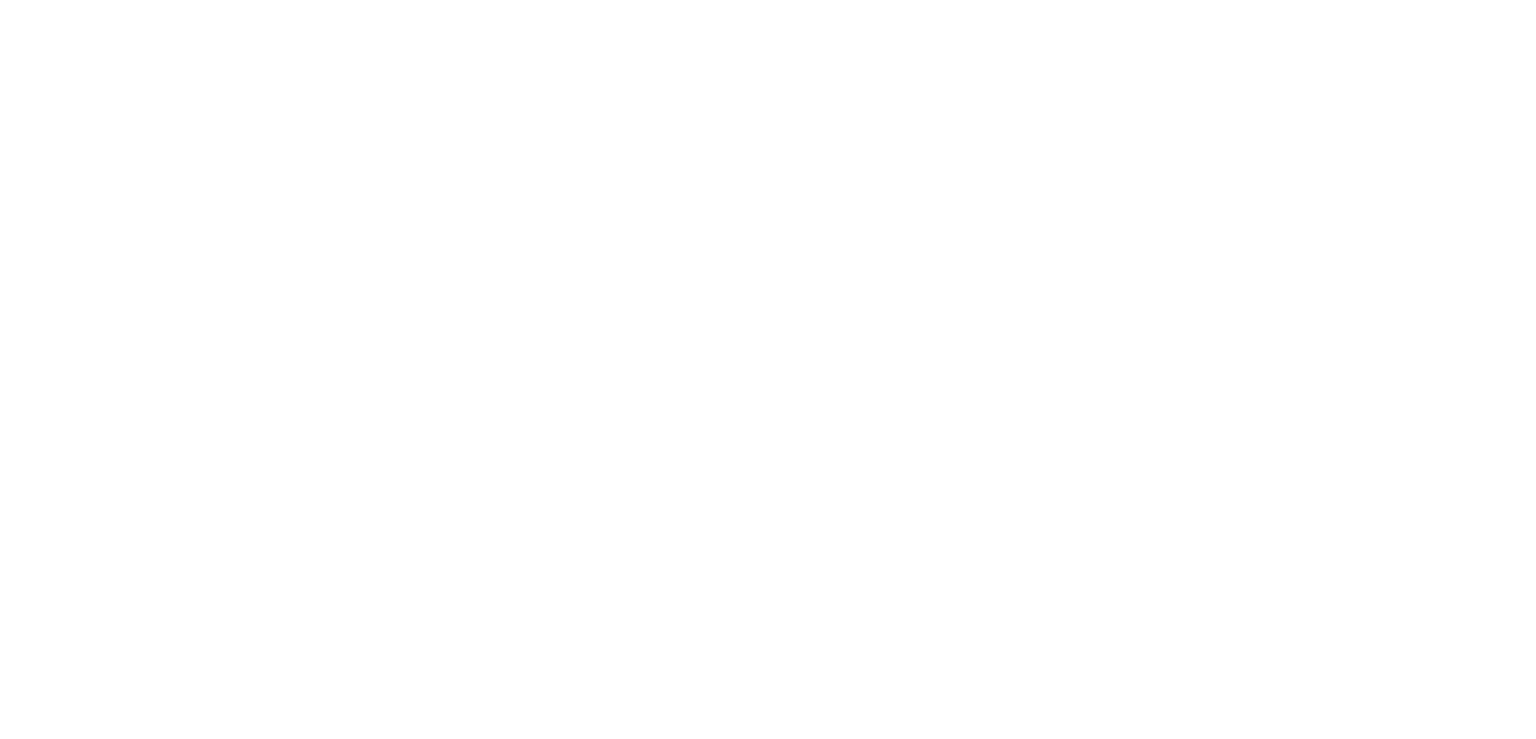
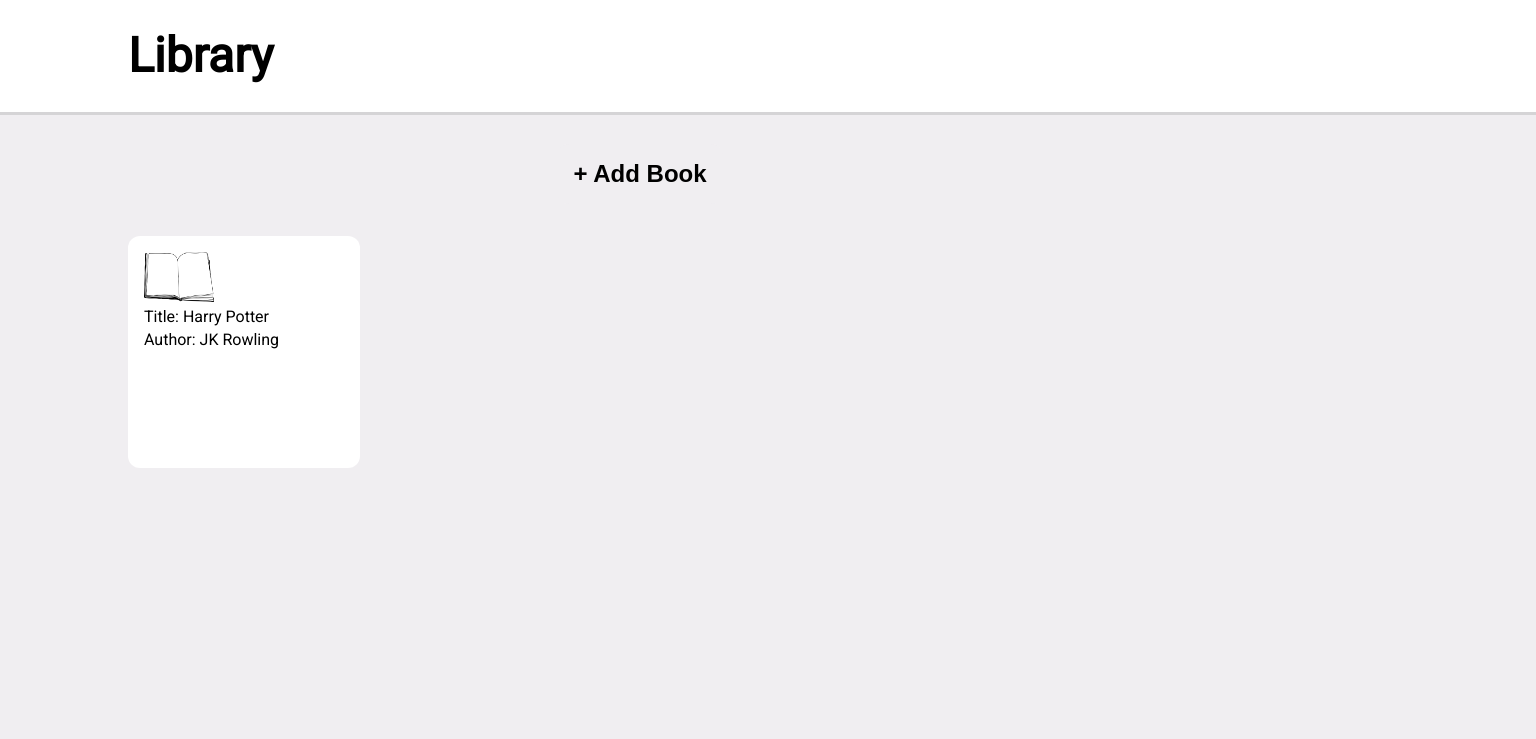
Before and after one commit to bthai2/library, a website: page index.html in a window 1280 px wide. Shown: the whole page, 1536 px wide, since content can reach past the window. Drawn offline with Linux system fonts and the light colour scheme.

Commit message:
update add button onclick

```diff
--- a/index.html
+++ b/index.html
@@ -9,6 +9,6 @@
     <script src="script.js" defer></script>
 </head>
 <body>
-
+    <nav>Library</nav>
 </body>
 </html>
--- a/script.js
+++ b/script.js
@@ -1,11 +1,90 @@
-function Book(title, author, pages, read) {
-    this.title = title;
-    this.author = author;
-    this.pages = pages;
-    this.read = read;
-    this.info = () => {
-        let s = `${title} by ${author}, ${pages} pages, `;
-        (read) ? s += 'read' : s += 'not read yet';
-        return s;
+const body = document.querySelector('body')
+
+class Book {
+  constructor (title, author, pages, read) {
+    this.title = title
+    this.author = author
+    this.pages = pages
+    this.read = read
+  }
+
+  info () {
+    let s = `${this.title} by ${this.author}, ${this.pages} pages, `;
+    (this.read) ? s += 'read' : s += 'not read yet'
+    return s
+  }
+}
+
+class Library {
+  constructor () {
+    this.books = []
+  }
+
+  addBook (book) {
+    if (!this.containsBook(book)) {
+      this.books.push(book)
+      updateDisplay()
     }
+  }
+
+  containsBook (book) {
+    return this.books.some(b => book.title === b.title)
+  }
 }
+
+function updateDisplay () {
+  console.log('container.appendChild')
+}
+
+function makeElement () {
+  const element = document.createElement('div')
+  element.classList.add('book')
+
+  const img = document.createElement('img')
+  img.setAttribute('src', './images/book.png')
+  element.appendChild(img)
+
+  const name = document.createElement('div')
+  name.textContent = 'Title: Harry Potter'
+  element.appendChild(name)
+
+  const author = document.createElement('div')
+  author.textContent = 'Author: JK Rowling'
+  element.appendChild(author)
+
+  return element
+}
+
+const library = new Library()
+
+const addButton = document.createElement('button')
+addButton.classList.add('addBtn')
+addButton.textContent = '+ Add Book'
+
+addButton.addEventListener('click', () => {
+  const name = prompt('Enter the name of the book')
+  const author = prompt('Enter the author of the book')
+  const numPages = prompt('How many pages are in the book')
+  let read = ''
+  let valid = false
+  while (!valid) {
+    read = prompt('Have you read the book yet (yes or no)?').toLowerCase()
+    if (read === 'yes' || read === 'no') {
+      valid = true
+    }
+  }
+  const readBool = read === 'yes'
+  const newBook = new Book(name, author, numPages, readBool)
+  library.addBook(newBook)
+})
+
+body.appendChild(addButton)
+
+const container = document.createElement('div')
+container.classList.add('container')
+
+const div = makeElement()
+
+container.appendChild(div)
+
+body.appendChild(container)
--- a/style.css
+++ b/style.css
@@ -49,3 +49,62 @@ table {
 	border-spacing: 0;
 }
 /*---------------------------Reset css above----------------------------------------------*/
+
+body {
+	font-family: 'Roboto', sans-serif, Arial;
+	background-color: #f0eef1;
+	display: grid;
+	gap: 32px;
+	/* display: flex;
+	flex-direction: column;
+	justify-content: center; */
+}
+
+nav {
+	font-size: 48px;
+	font-weight: bolder;
+	width: 100vw;
+	padding: 32px 10%;
+	background-color: white;
+	box-shadow: 0 3px #d5d4d6;
+}
+
+.addBtn {
+	background-color: #f0eef1;
+	border-style: none;
+	border-radius: 12px;
+	padding: 16px;
+	justify-self: center;
+	font-size: 24px;
+	font-weight: bold;
+}
+
+.addBtn:hover {
+	cursor: pointer;
+	background-color: #d5d4d6;
+}
+
+.container {
+	display: flex;
+	flex-wrap: wrap;
+	width: 100%;
+	height: 500px;
+	padding: 0 10%;
+}
+
+.book {
+	background-color: white;
+	border-radius: 12px;
+	height: 200px;
+	width: 200px;
+	padding: 16px;
+	display: flex;
+	flex-direction: column;
+	flex-wrap: nowrap;
+	gap: 7px;
+}
+
+img {
+	height: 50px;
+	width: 70px;
+}
```
Also changed, not shown: package.json (added, +27 -0 lines), .eslintrc.json (added), images/book.png (added), 1 other file.
